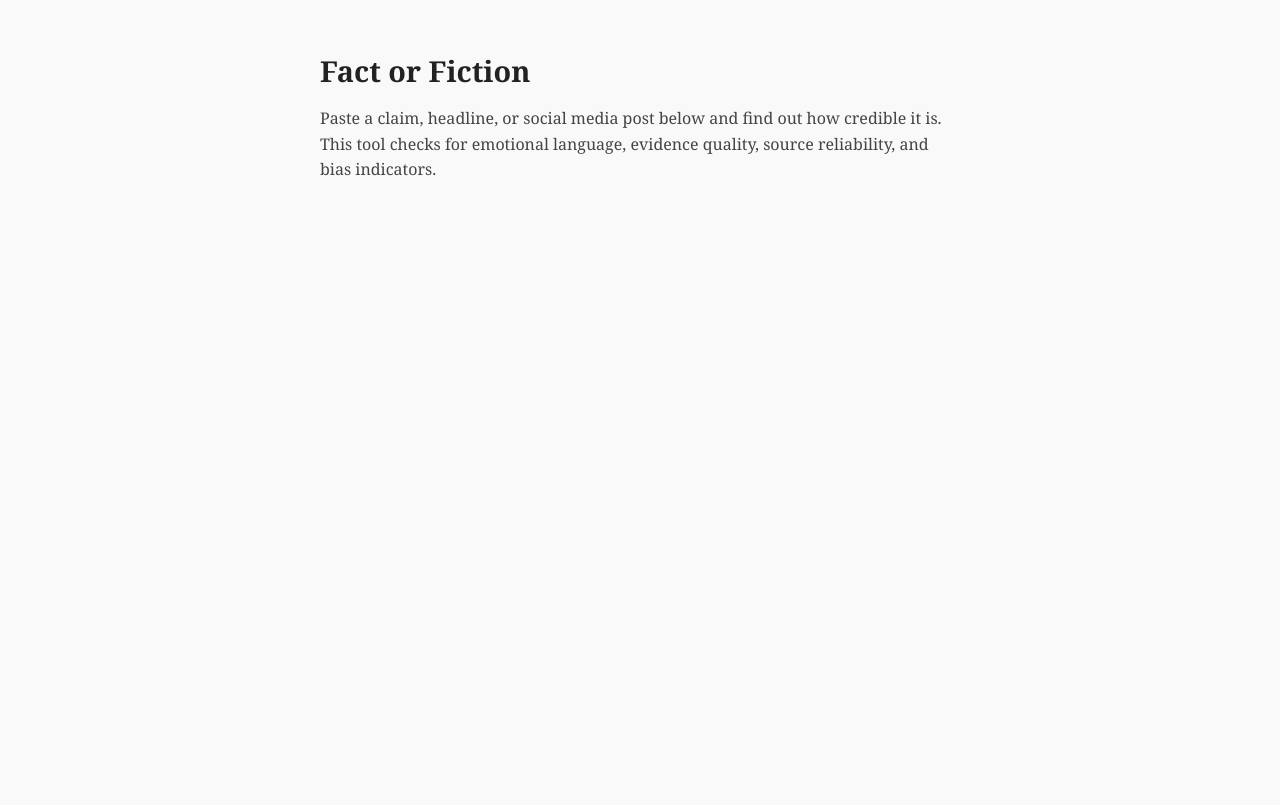
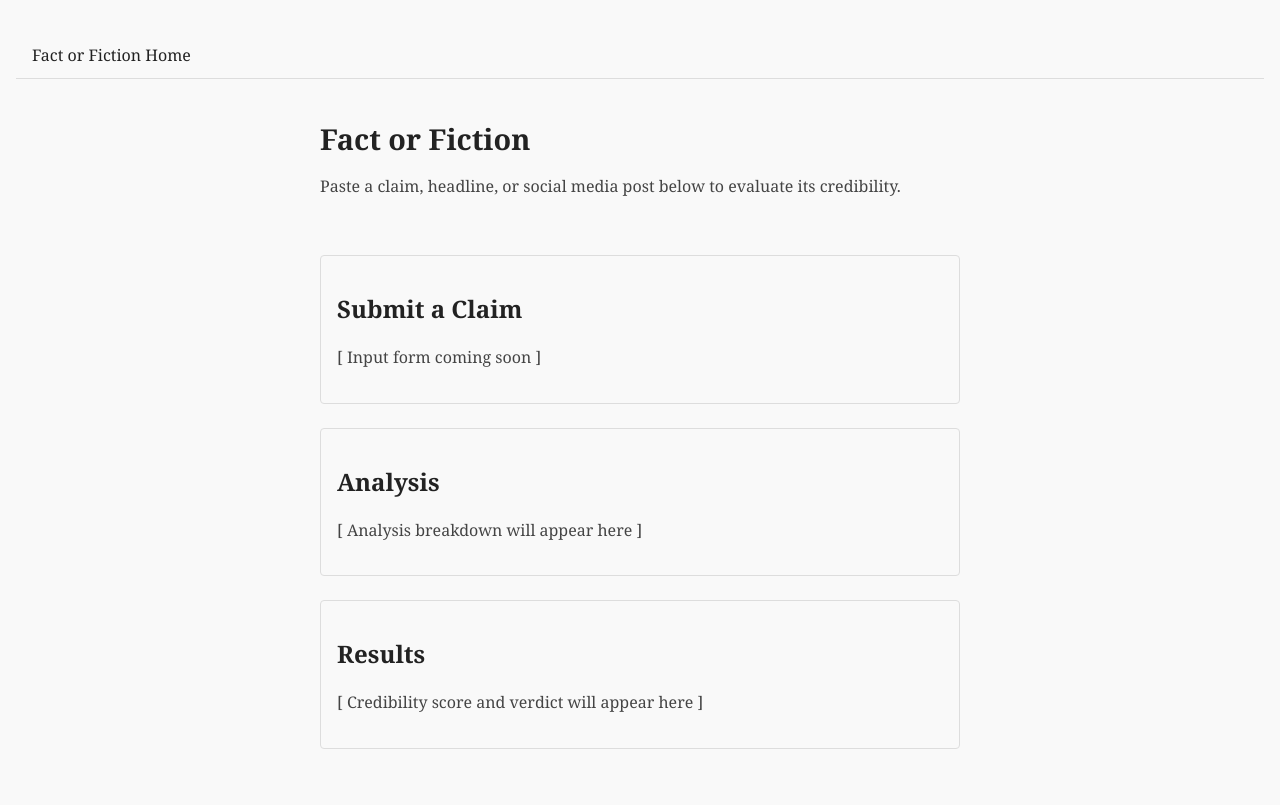
Before and after one commit to dania-ali/factOrFiction, a Flask app: page / in a window 1280 px wide. Before the commit the page ends 176 px from the top, so only its background shows below. Run offline with Flask 3, Linux system fonts and the light colour scheme.

Commit message:
Task 2: add base homepage layout and navigation
Adds header/nav to base.html, four structural placeholder sections to
index.html, and basic header/section styles to style.css.

Co-Authored-By: Claude Sonnet 4.6 <noreply@anthropic.com>

```diff
--- a/static/style.css
+++ b/static/style.css
@@ -20,3 +20,28 @@ p {
     line-height: 1.6;
     color: #444;
 }
+
+/* Header */
+header {
+    padding: 0.75rem 1rem;
+    border-bottom: 1px solid #ddd;
+}
+
+.site-nav a {
+    text-decoration: none;
+    color: inherit;
+}
+
+/* Sections */
+section {
+    margin-bottom: 1.5rem;
+    padding: 1rem;
+    border: 1px solid #ddd;
+    border-radius: 4px;
+}
+
+.hero {
+    border: none;
+    padding-left: 0;
+    padding-right: 0;
+}
--- a/templates/base.html
+++ b/templates/base.html
@@ -7,6 +7,13 @@
     <link rel="stylesheet" href="{{ url_for('static', filename='style.css') }}">
 </head>
 <body>
+    <header>
+        <nav class="site-nav">
+            <span class="site-title">Fact or Fiction</span>
+            <a href="/">Home</a>
+        </nav>
+    </header>
+
     <div class="container">
         {% block content %}{% endblock %}
     </div>
--- a/templates/index.html
+++ b/templates/index.html
@@ -1,9 +1,23 @@
 {% extends "base.html" %}
 
 {% block content %}
-<h1>Fact or Fiction</h1>
-<p>
-    Paste a claim, headline, or social media post below and find out how credible it is.
-    This tool checks for emotional language, evidence quality, source reliability, and bias indicators.
-</p>
+<section class="hero">
+    <h1>Fact or Fiction</h1>
+    <p>Paste a claim, headline, or social media post below to evaluate its credibility.</p>
+</section>
+
+<section class="input-section">
+    <h2>Submit a Claim</h2>
+    <p>[ Input form coming soon ]</p>
+</section>
+
+<section class="analysis-section">
+    <h2>Analysis</h2>
+    <p>[ Analysis breakdown will appear here ]</p>
+</section>
+
+<section class="results-section">
+    <h2>Results</h2>
+    <p>[ Credibility score and verdict will appear here ]</p>
+</section>
 {% endblock %}
```
